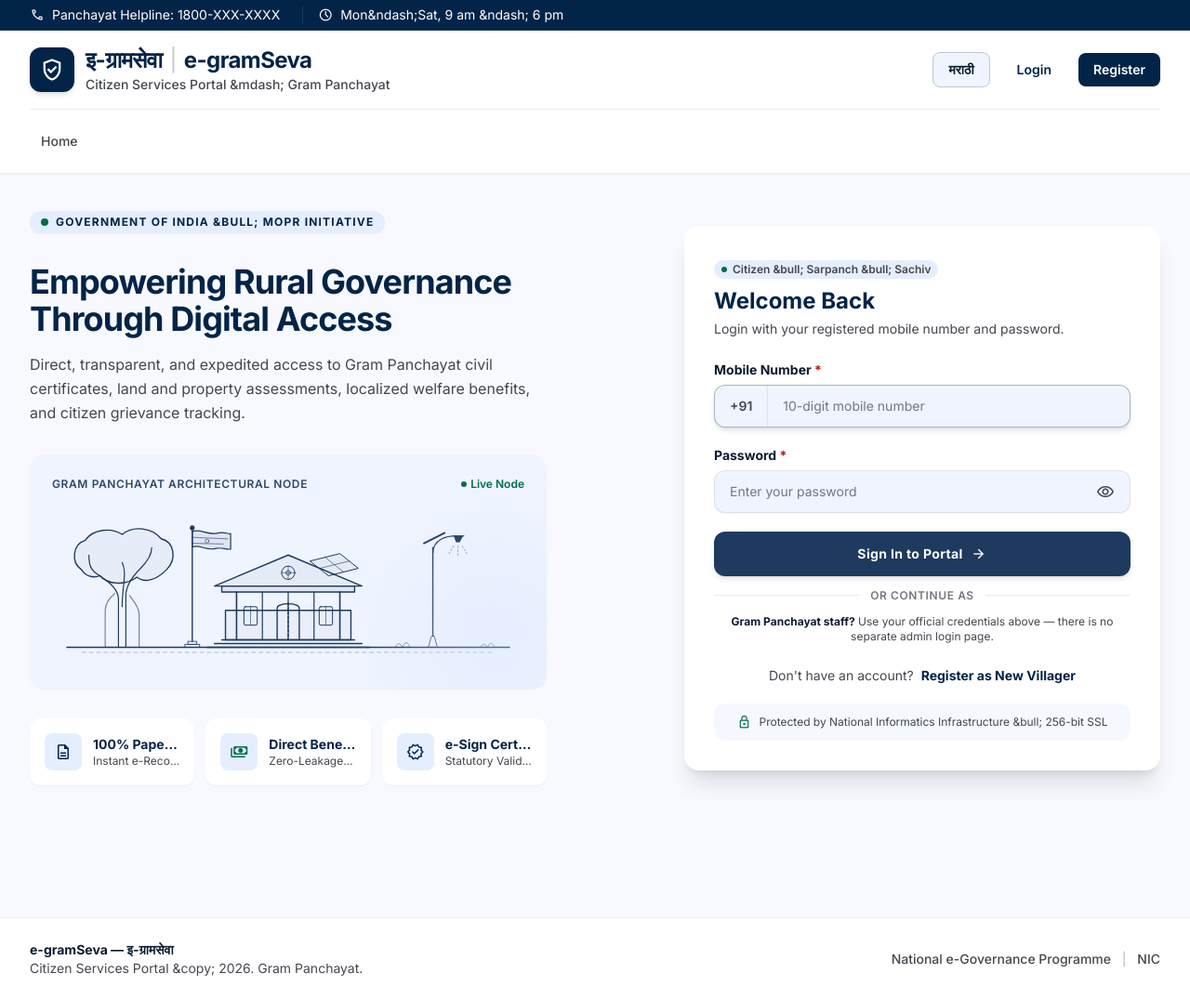
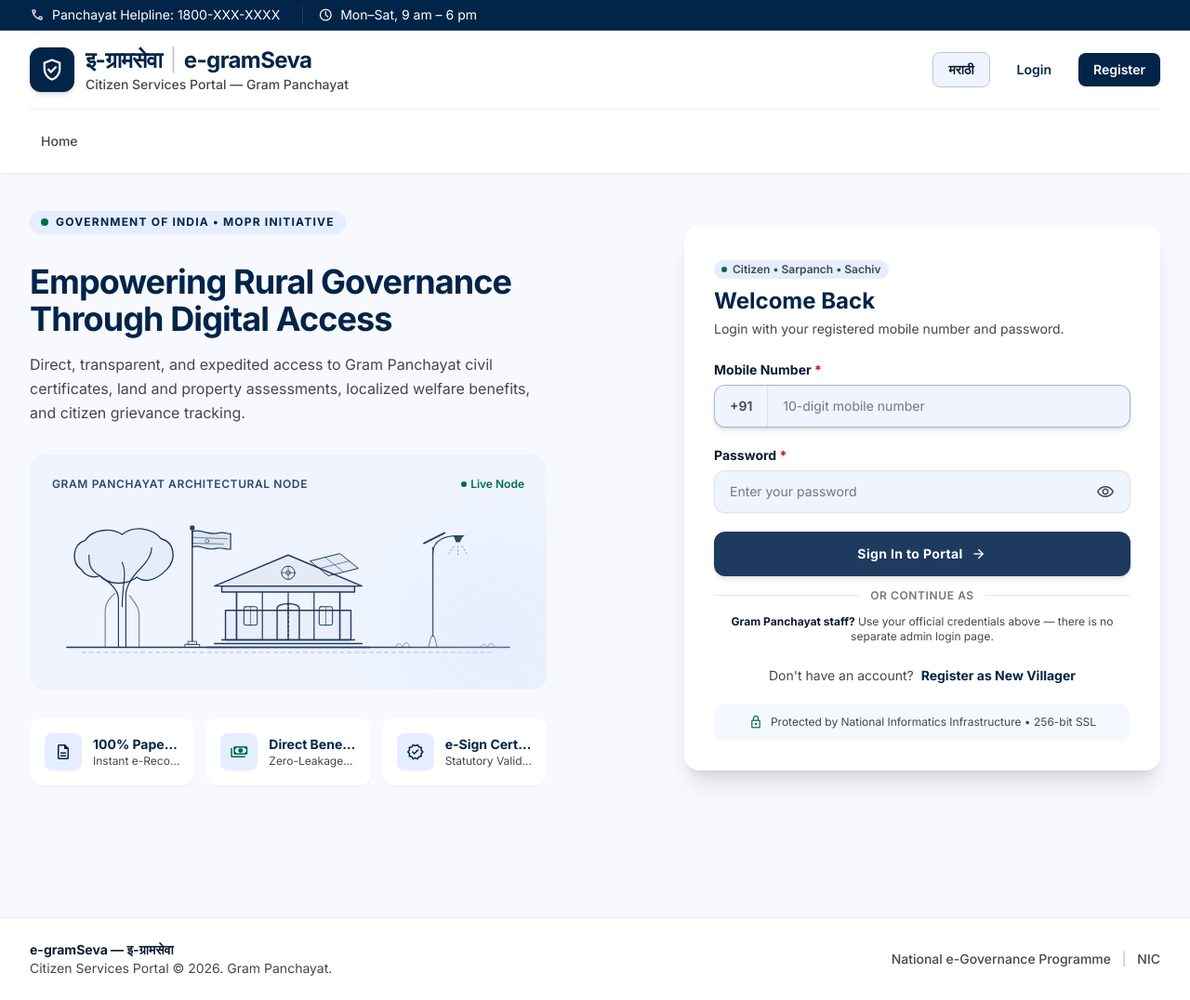
Before and after one commit to ashutoshpathare/e-gramseva, a Flask app: page /login in a window 1280 px wide. Shown: the whole page at 93% size. Run offline with Flask 3, Linux system fonts and the light colour scheme; some libraries are stand-ins or nearby versions.

Commit message:
Fix literal HTML entities in translated strings

```diff
--- a/app.py
+++ b/app.py
@@ -168,15 +168,15 @@ TRANSLATIONS = {
         'Worker\'s full name': 'कामगाराचे पूर्ण नाव',
         'e.g. 2026-27': 'उदा. 2026-27',
         'e.g. Water Supply Schedule — Ward 3 & 5': 'उदा. पाणी पुरवठा वेळापत्रक — प्रभाग 3 आणि 5',
-        'ग्राम पंचायत &mdash; इ-ग्रामसेवा': 'ग्रामपंचायत &mdash; इ-ग्रामसेवा',
+        'ग्राम पंचायत — इ-ग्रामसेवा': 'ग्रामपंचायत — इ-ग्रामसेवा',
         'जन्म नोंद — Janma Nondi': 'जन्म नोंद — Janma Nondi',
         'मालमत्ता नोंद — Malmatta Nondi': 'मालमत्ता नोंद — Malmatta Nondi',
         'मृत्यू नोंद — Mrutyu Nondi': 'मृत्यू नोंद — Mrutyu Nondi',
         '— Select —': '— निवडा —',
         'Panchayat Helpline: 1800-XXX-XXXX': 'पंचायत हेल्पलाइन: १८००-XXX-XXXX',
-        'Mon&ndash;Sat, 9 am &ndash; 6 pm': 'सोम-शनि, स. 9 ते सायं. 6',
-        'Citizen Services Portal &mdash; Gram Panchayat': 'नागरिक सेवा पोर्टल &mdash; ग्रामपंचायत',
-        'Citizen &bull; Sarpanch &bull; Sachiv': 'नागरिक &bull; सरपंच &bull; सचिव',
+        'Mon–Sat, 9 am – 6 pm': 'सोम-शनि, स. 9 ते सायं. 6',
+        'Citizen Services Portal — Gram Panchayat': 'नागरिक सेवा पोर्टल — ग्रामपंचायत',
+        'Citizen • Sarpanch • Sachiv': 'नागरिक • सरपंच • सचिव',
         'Empowering Rural Governance Through Digital Access': 'डिजिटल ऍक्सेसद्वारे ग्रामीण प्रशासनाचे सक्षमीकरण',
         'Direct, transparent, and expedited access to Gram Panchayat civil certificates, land and property assessments, localized welfare benefits, and citizen grievance tracking.': 'ग्रामपंचायत नागरी प्रमाणपत्रे, जमीन आणि मालमत्तेचे मूल्यांकन, स्थानिक कल्याणकारी फायदे आणि नागरिक तक्रार ट्रॅकिंगमध्ये थेट, पारदर्शक आणि जलद प्रवेश.',
         'Statutory Validity': 'वैधानिक वैधता',
@@ -196,9 +196,9 @@ TRANSLATIONS = {
         'Or continue as': 'किंवा या रूपात सुरू ठेवा',
         'Gram Panchayat staff?': 'ग्रामपंचायत कर्मचारी आहात का?',
         'Use your official credentials above — there is no separate admin login page.': 'तुमची अधिकृत क्रेडेन्शियल्स वर वापरा - प्रशासकांसाठी वेगळे लॉगिन पेज नाही.',
-        'Protected by National Informatics Infrastructure &bull; 256-bit SSL': 'राष्ट्रीय माहिती पायाभूत सुविधा &bull; 256-bit SSL द्वारे संरक्षित',
-        'Government of India &bull; MoPR Initiative': 'भारत सरकार &bull; MoPR पुढाकार',
-        'Citizen Services Portal &copy; 2026. Gram Panchayat.': 'नागरिक सेवा पोर्टल &copy; 2026. ग्रामपंचायत.',
+        'Protected by National Informatics Infrastructure • 256-bit SSL': 'राष्ट्रीय माहिती पायाभूत सुविधा • 256-bit SSL द्वारे संरक्षित',
+        'Government of India • MoPR Initiative': 'भारत सरकार • MoPR पुढाकार',
+        'Citizen Services Portal © 2026. Gram Panchayat.': 'नागरिक सेवा पोर्टल © 2026. ग्रामपंचायत.',
         'Gram Panchayat Architectural Node': 'ग्रामपंचायत आर्किटेक्चरल नोड',
         'Live Node': 'लाइव्ह नोड',
         'National e-Governance Programme': 'राष्ट्रीय ई-गव्हर्नन्स कार्यक्रम',
@@ -264,7 +264,7 @@ TRANSLATIONS = {
         'Category Breakdown': 'श्रेणीनुसार वर्गीकरण',
         'Certificate Approved': 'प्रमाणपत्र मंजूर',
         'Certificate, permission, and scheme applications from residents': 'रहिवाशांकडून प्रमाणपत्र, परवानगी आणि योजनांचे अर्ज',
-        'Citizen Services Portal &bull; Official Register': 'नागरिक सेवा पोर्टल &bull; अधिकृत नोंदवही',
+        'Citizen Services Portal • Official Register': 'नागरिक सेवा पोर्टल • अधिकृत नोंदवही',
         'Clear': 'साफ करा',
         'Close': 'बंद करा',
         'Collected': 'गोळा केलेले',
@@ -294,7 +294,7 @@ TRANSLATIONS = {
         'Full Address': 'पूर्ण पत्ता',
         'Governance Menu': 'प्रशासन मेनू',
         'Gram Panchayat': 'ग्रामपंचायत',
-        'Gram Panchayat &mdash; e-gramSeva': 'ग्रामपंचायत &mdash; इ-ग्रामसेवा',
+        'Gram Panchayat — e-gramSeva': 'ग्रामपंचायत — इ-ग्रामसेवा',
         'Gram Panchayat — Administration View': 'ग्रामपंचायत — प्रशासन दृश्य',
         'Gram Sevak': 'ग्रामसेवक',
         'High': 'उच्च',
@@ -412,28 +412,28 @@ TRANSLATIONS = {
         'One-Click Citizen Portal': 'वन-क्लिक नागरिक पोर्टल',
         'Quick Civic Services': 'जलद नागरी सेवा',
         'Access instant village administration services and online governance tools': 'त्वरित गाव प्रशासन सेवा आणि ऑनलाइन प्रशासन साधने मिळवा',
-        'End-to-End Digitized &amp; Paperless': 'पूर्णपणे डिजिटाइज्ड आणि पेपरलेस',
+        'End-to-End Digitized & Paperless': 'पूर्णपणे डिजिटाइज्ड आणि पेपरलेस',
         '3 Types': '3 प्रकार',
         'Apply Certificate': 'प्रमाणपत्रासाठी अर्ज करा',
-        'Birth, Death &amp; Residence certificates': 'जन्म, मृत्यू आणि रहिवासी प्रमाणपत्रे',
+        'Birth, Death & Residence certificates': 'जन्म, मृत्यू आणि रहिवासी प्रमाणपत्रे',
         'Instant ACK': 'त्वरित पावती',
         'Apply Permission': 'परवानगीसाठी अर्ज करा',
         'Building construction, water connection': 'इमारत बांधकाम, पाणी कनेक्शन',
         'Submit Request': 'विनंती सबमिट करा',
         'View Schemes': 'योजना पहा',
-        'Welfare &amp; Subsidies': 'कल्याण आणि अनुदान',
+        'Welfare & Subsidies': 'कल्याण आणि अनुदान',
         'Check eligibility and apply for schemes': 'पात्रता तपासा आणि योजनांसाठी अर्ज करा',
         'Explore': 'अन्वेषण करा',
         'Property Tax': 'मालमत्ता कर',
         'Property & Tax': 'मालमत्ता आणि कर',
         'Check Dues': 'थकबाकी तपासा',
-        'Pay your pending property &amp; water tax': 'तुमचा प्रलंबित मालमत्ता आणि पाणी कर भरा',
+        'Pay your pending property & water tax': 'तुमचा प्रलंबित मालमत्ता आणि पाणी कर भरा',
         'Check Status': 'स्थिती तपासा',
         'Raise an issue with the local administration': 'स्थानिक प्रशासनाकडे समस्या मांडा',
         'Application ID': 'अर्ज क्रमांक',
         'Service': 'सेवा',
         'Action': 'कृती',
-        'File civic complaints and track their resolution online &mdash; anytime, from any device.': 'नागरी तक्रारी नोंदवा आणि ऑनलाइन ट्रॅक करा &mdash; कधीही, कोणत्याही उपकरणावरून.',
+        'File civic complaints and track their resolution online — anytime, from any device.': 'नागरी तक्रारी नोंदवा आणि ऑनलाइन ट्रॅक करा — कधीही, कोणत्याही उपकरणावरून.',
         'Notice Board': 'सूचना फलक',
         'No notices posted yet.': 'अद्याप कोणत्याही सूचना पोस्ट केल्या नाहीत.',
         'Register with your mobile number and ward number.': 'तुमचा मोबाईल क्रमांक आणि प्रभाग क्रमांक वापरून नोंदणी करा.',
@@ -441,13 +441,13 @@ TRANSLATIONS = {
         'Track the status as Gram Panchayat assigns a worker.': 'ग्रामपंचायतीने कामगार नेमल्यावर स्थितीचा मागोवा घ्या.',
         'Get notified when your complaint is resolved.': 'तुमची तक्रार सुटल्यावर सूचना मिळवा.',
         'Rate the resolution to help improve services.': 'सेवा सुधारण्यात मदत करण्यासाठी निराकरणाला रेट करा.',
-        'Citizen Service Portal &bull; Gram Panchayat Digital Window': 'नागरिक सेवा पोर्टल &bull; ग्रामपंचायत डिजिटल विंडो',
+        'Citizen Service Portal • Gram Panchayat Digital Window': 'नागरिक सेवा पोर्टल • ग्रामपंचायत डिजिटल विंडो',
         'Apply for official Gram Panchayat certificates online. Upload your documents and track your application status without visiting the Panchayat office.': 'अधिकृत ग्रामपंचायत प्रमाणपत्रांसाठी ऑनलाइन अर्ज करा. पंचायत कार्यालयाला भेट न देता कागदपत्रे अपलोड करा आणि स्थितीचा मागोवा घ्या.',
         'Avg. Fulfillment': 'सरासरी पूर्तता वेळ',
         '2-3 Days': '2-3 दिवस',
         'Outstanding Tax Dues — Certificate Applications Blocked': 'थकबाकी कर — प्रमाणपत्र अर्ज ब्लॉक केले आहेत',
         'You have unpaid property-tax dues. All certificate applications are on hold until every due below is settled.': 'तुमची मालमत्ता-कराची थकबाकी आहे. खालील प्रत्येक थकबाकी पूर्ण होईपर्यंत सर्व प्रमाणपत्र अर्ज होल्डवर आहेत.',
-        'Property&nbsp;No.': 'मालमत्ता&nbsp;क्र.',
+        'Property No.': 'मालमत्ता क्र.',
         'Tax Type': 'कर प्रकार',
         'Financial Year': 'आर्थिक वर्ष',
         'Amount Due': 'थकबाकीची रक्कम',
@@ -534,7 +534,7 @@ TRANSLATIONS = {
         'Back to Permission Services': 'परवानगी सेवांकडे परत',
         'Application form for': 'यासाठी अर्ज',
         'from the Gram Panchayat.': 'ग्रामपंचायतीकडून.',
-        'Location &amp; Plot Details': 'स्थान आणि प्लॉट तपशील',
+        'Location & Plot Details': 'स्थान आणि प्लॉट तपशील',
         'Survey / Gut Number': 'सर्वे / गट क्रमांक',
         'e.g. Gut No. 45': 'उदा. गट क्र. ४५',
         'Plot Area (sq. ft)': 'प्लॉट क्षेत्र (चौ. फूट)',
--- a/templates/auth/login.html
+++ b/templates/auth/login.html
@@ -19,7 +19,7 @@
     {# Gov initiative pill #}
     <div class="inline-flex items-center gap-2 px-3 py-1 rounded-full bg-surface-container shadow-sm w-fit">
       <span class="w-2 h-2 rounded-full bg-secondary"></span>
-      <span class="text-xs font-bold uppercase tracking-widest text-primary">{{ _('Government of India &bull; MoPR Initiative') }}</span>
+      <span class="text-xs font-bold uppercase tracking-widest text-primary">{{ _('Government of India • MoPR Initiative') }}</span>
     </div>
 
     {# Main heading #}
@@ -144,7 +144,7 @@
       <div class="mb-6">
         <div class="inline-flex items-center gap-1.5 px-2 py-0.5 rounded-full bg-surface-container text-on-surface-variant text-xs font-semibold mb-2">
           <span class="w-1.5 h-1.5 rounded-full bg-secondary"></span>
-          <span>{{ _('Citizen &bull; Sarpanch &bull; Sachiv') }}</span>
+          <span>{{ _('Citizen • Sarpanch • Sachiv') }}</span>
         </div>
         <h2 class="text-2xl font-bold text-primary">{{ _('Welcome Back') }}</h2>
         <p class="text-sm text-on-surface-variant mt-1">
@@ -238,7 +238,7 @@
       {# Security tag #}
       <div class="mt-5 flex items-center justify-center gap-2 text-on-surface-variant bg-surface-container-low/60 rounded-xl py-3 px-4">
         <span class="material-symbols-outlined text-secondary" style="font-size:16px;">lock</span>
-        <span class="text-xs text-center">{{ _('Protected by National Informatics Infrastructure &bull; 256-bit SSL') }}</span>
+        <span class="text-xs text-center">{{ _('Protected by National Informatics Infrastructure • 256-bit SSL') }}</span>
       </div>
 
     </div>
--- a/templates/base.html
+++ b/templates/base.html
@@ -66,7 +66,7 @@
         <span>{{ _('Panchayat Helpline: 1800-XXX-XXXX') }}</span>
         <span class="hidden md:flex items-center gap-2 ml-4 pl-4 border-l border-primary-container">
           <span class="material-symbols-outlined text-[16px]">schedule</span>
-          <span>{{ _('Mon&ndash;Sat, 9 am &ndash; 6 pm') }}</span>
+          <span>{{ _('Mon–Sat, 9 am – 6 pm') }}</span>
         </span>
       </div>
     </div>
@@ -83,7 +83,7 @@
           <div class="text-xl md:text-2xl font-bold text-primary tracking-tight flex items-center">
             &#x0907;-&#x0917;&#x094D;&#x0930;&#x093E;&#x092E;&#x0938;&#x0947;&#x0935;&#x093E; <span class="text-outline-variant font-normal px-2">|</span> e-gramSeva
           </div>
-          <div class="text-sm font-medium text-on-surface-variant">{{ _('Citizen Services Portal &mdash; Gram Panchayat') }}</div>
+          <div class="text-sm font-medium text-on-surface-variant">{{ _('Citizen Services Portal — Gram Panchayat') }}</div>
         </div>
       </div>
 
@@ -223,7 +223,7 @@
       <div class="flex flex-col md:flex-row md:items-center justify-between gap-4 text-sm text-on-surface-variant">
         <div>
           <strong class="text-on-surface">e-gramSeva &mdash; इ-ग्रामसेवा</strong><br>
-          <span>{{ _('Citizen Services Portal &copy; 2026. Gram Panchayat.') }}</span>
+          <span>{{ _('Citizen Services Portal © 2026. Gram Panchayat.') }}</span>
         </div>
         <div class="md:text-right font-medium">
           <span>National e-Governance Programme <span class="text-outline-variant px-2">|</span> NIC</span>
--- a/templates/index.html
+++ b/templates/index.html
@@ -16,7 +16,7 @@
         इ-ग्रामसेवा &nbsp;|&nbsp; e-gramSeva
       </h1>
       <p class="text-lg md:text-xl text-blue-100 max-w-2xl font-medium">
-        {{ _('File civic complaints and track their resolution online &mdash; anytime, from any device.') }}
+        {{ _('File civic complaints and track their resolution online — anytime, from any device.') }}
       </p>
 
       <div class="mt-6 flex flex-wrap justify-center gap-4">
--- a/templates/villager/_dues_banner.html
+++ b/templates/villager/_dues_banner.html
@@ -28,7 +28,7 @@
       <table style="width:100%; border-collapse:collapse; font-size:0.825rem; color:#fff;">
         <thead>
           <tr style="border-bottom:1px solid rgba(255,255,255,.25);">
-            <th style="padding:5px 10px 5px 0; text-align:left; font-weight:600; color:#fecaca; white-space:nowrap;">{{ _('Property&nbsp;No.') }}</th>
+            <th style="padding:5px 10px 5px 0; text-align:left; font-weight:600; color:#fecaca; white-space:nowrap;">{{ _('Property No.') }}</th>
             <th style="padding:5px 10px; text-align:left; font-weight:600; color:#fecaca; white-space:nowrap;">{{ _('Tax Type') }}</th>
             <th style="padding:5px 10px; text-align:left; font-weight:600; color:#fecaca; white-space:nowrap;">{{ _('Financial Year') }}</th>
             <th style="padding:5px 0 5px 10px; text-align:right; font-weight:600; color:#fecaca; white-space:nowrap;">{{ _('Amount Due') }}</th>
--- a/templates/villager/certificates.html
+++ b/templates/villager/certificates.html
@@ -16,7 +16,7 @@
         <div class="max-w-3xl space-y-4">
           <div class="inline-flex items-center gap-2 px-3 py-1 rounded-full bg-surface-container text-primary text-xs font-semibold">
             <span class="material-symbols-outlined text-[16px] text-secondary">verified_user</span>
-            <span>{{ _('Citizen Service Portal &bull; Gram Panchayat Digital Window') }}</span>
+            <span>{{ _('Citizen Service Portal • Gram Panchayat Digital Window') }}</span>
           </div>
           <h1 class="text-3xl md:text-4xl font-bold text-primary tracking-tight">
             {{ _('Certificate Services') }}
@@ -67,7 +67,7 @@
           <table style="width:100%; border-collapse:collapse; font-size:0.825rem; color:#fff;">
             <thead>
               <tr style="border-bottom:1px solid rgba(255,255,255,.25);">
-                <th style="padding:5px 10px 5px 0; text-align:left; font-weight:600; color:#fecaca; white-space:nowrap;">{{ _('Property&nbsp;No.') }}</th>
+                <th style="padding:5px 10px 5px 0; text-align:left; font-weight:600; color:#fecaca; white-space:nowrap;">{{ _('Property No.') }}</th>
                 <th style="padding:5px 10px; text-align:left; font-weight:600; color:#fecaca; white-space:nowrap;">{{ _('Tax Type') }}</th>
                 <th style="padding:5px 10px; text-align:left; font-weight:600; color:#fecaca; white-space:nowrap;">{{ _('Financial Year') }}</th>
                 <th style="padding:5px 0 5px 10px; text-align:right; font-weight:600; color:#fecaca; white-space:nowrap;">{{ _('Amount Due') }}</th>
--- a/templates/villager/dashboard.html
+++ b/templates/villager/dashboard.html
@@ -86,7 +86,7 @@
       </div>
       <div class="hidden md:flex items-center gap-1 text-xs text-on-surface-variant bg-surface-container-low px-3 py-1 rounded-lg">
         <span class="material-symbols-outlined text-secondary" style="font-size:14px;">bolt</span>
-        <span>{{ _('End-to-End Digitized &amp; Paperless') }}</span>
+        <span>{{ _('End-to-End Digitized & Paperless') }}</span>
       </div>
     </div>
 
@@ -103,7 +103,7 @@
           </div>
           <div>
             <h3 class="text-base font-semibold text-on-surface group-hover:text-primary transition-colors">{{ _('Apply Certificate') }}</h3>
-            <p class="text-xs text-on-surface-variant mt-1 line-clamp-2">{{ _('Birth, Death &amp; Residence certificates') }}</p>
+            <p class="text-xs text-on-surface-variant mt-1 line-clamp-2">{{ _('Birth, Death & Residence certificates') }}</p>
           </div>
         </div>
         <div class="pt-4 mt-4 flex items-center justify-between text-primary text-xs font-semibold group-hover:translate-x-0.5 transition-transform">
--- a/templates/villager/permissions.html
+++ b/templates/villager/permissions.html
@@ -16,7 +16,7 @@
         <div class="max-w-3xl space-y-4">
           <div class="inline-flex items-center gap-2 px-3 py-1 rounded-full bg-surface-container text-primary text-xs font-semibold">
             <span class="material-symbols-outlined text-[16px] text-secondary">verified_user</span>
-            <span>{{ _('Citizen Service Portal &bull; Gram Panchayat Digital Window') }}</span>
+            <span>{{ _('Citizen Service Portal • Gram Panchayat Digital Window') }}</span>
           </div>
           <h1 class="text-3xl md:text-4xl font-bold text-primary tracking-tight">
             Permission Services
--- a/templates/villager/schemes.html
+++ b/templates/villager/schemes.html
@@ -16,7 +16,7 @@
         <div class="max-w-3xl space-y-4">
           <div class="inline-flex items-center gap-2 px-3 py-1 rounded-full bg-surface-container text-primary text-xs font-semibold">
             <span class="material-symbols-outlined text-[16px] text-secondary">verified_user</span>
-            <span>{{ _('Citizen Service Portal &bull; Gram Panchayat Digital Window') }}</span>
+            <span>{{ _('Citizen Service Portal • Gram Panchayat Digital Window') }}</span>
           </div>
           <h1 class="text-3xl md:text-4xl font-bold text-primary tracking-tight">
             Government Schemes
```
Also changed, not shown: templates/admin/register_print.html (+7 -7 lines).
